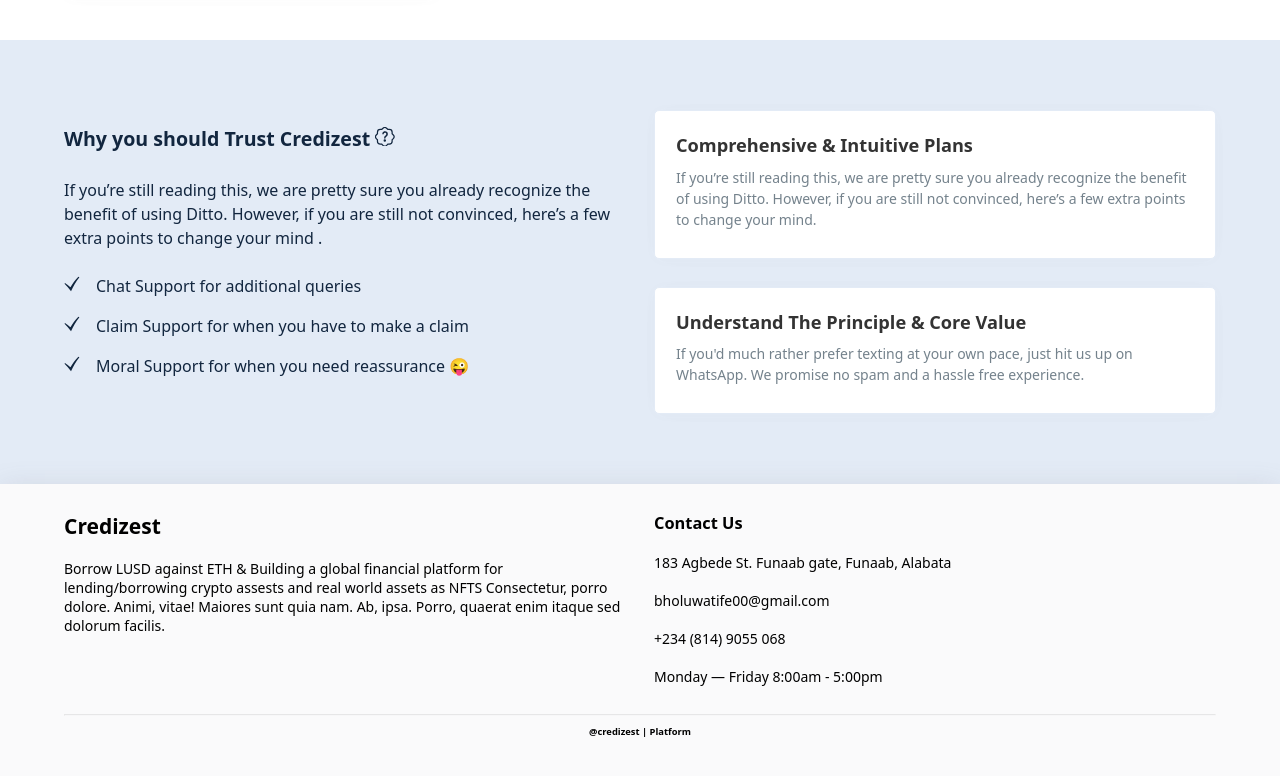
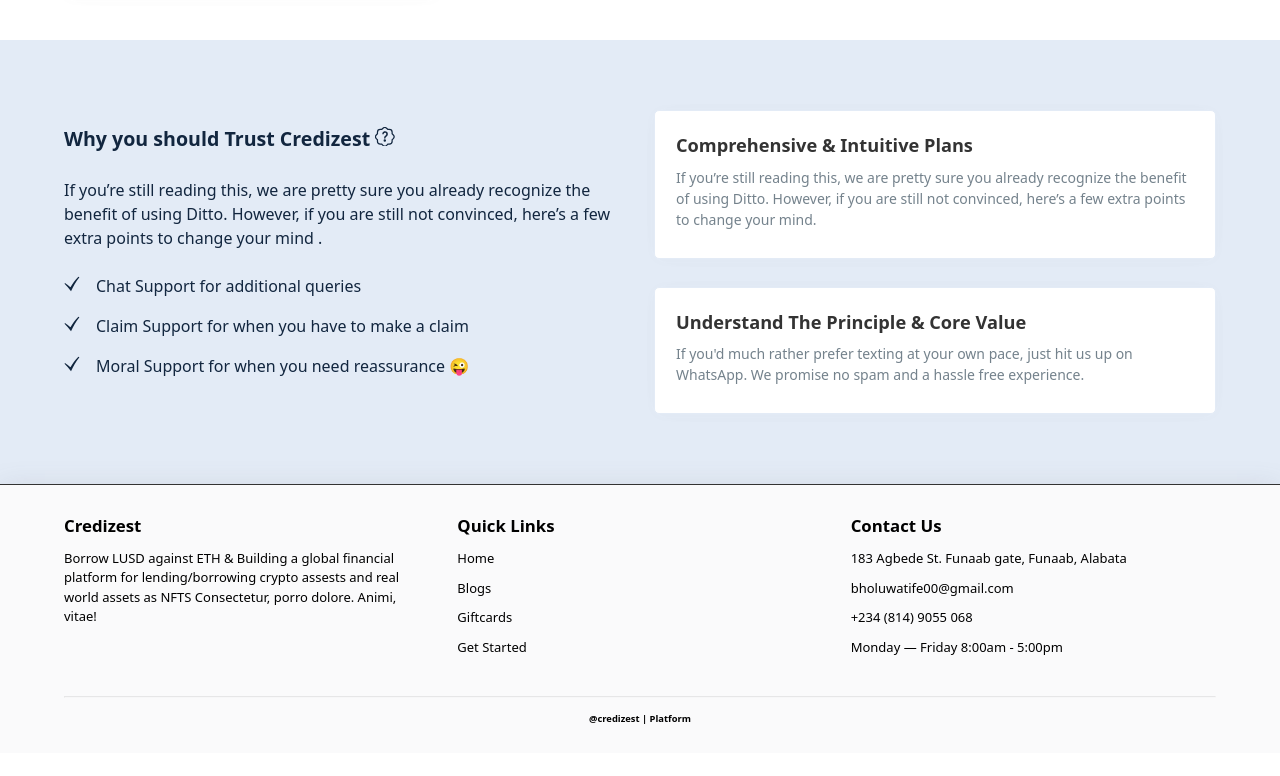
Before and after one commit to blyncnov/credizest, a Next.js app: page / in a window 1280 px wide. Shown: the part 1255-2031 px from the top of the page. After the commit the page ends 2008 px from the top, so only its background shows below. Built offline with nearby package versions, Linux system fonts and the light colour scheme.

Commit message:
Credizest Footer adj

```diff
--- a/Layout/Footer.jsx
+++ b/Layout/Footer.jsx
@@ -10,6 +10,7 @@
   Footer__Container,
   Footer__Section,
   Footer__Part,
+  Footer__Column,
 } from "../styles/Credizest/Layout/Footer";
 
 const Footer = () => {
@@ -19,44 +20,47 @@
         <Maximum__Width__Widget>
           <Footer__Section>
             <Footer__Part>
-              <div>
+              <Footer__Column>
                 <h2>
                   <span>Credizest</span>
                 </h2>
-                <br />
                 <p>
                   Borrow LUSD against ETH & Building a global financial platform
                   for lending/borrowing crypto assests and real world assets as
-                  NFTS Consectetur, porro dolore. Animi, vitae! Maiores sunt
-                  quia nam. Ab, ipsa. Porro, quaerat enim itaque sed dolorum
-                  facilis.
+                  NFTS Consectetur, porro dolore. Animi, vitae!
                 </p>
-                <br />
-              </div>
+              </Footer__Column>
               <Footer__Part>
-                <div>
+                <Footer__Column>
+                  <h3>
+                    <span>Quick Links</span>
+                  </h3>
+                  <li>Home</li>
+                  <li>Blogs</li>
+                  <li>Giftcards</li>
+                  <li>Get Started</li>
+                </Footer__Column>
+              </Footer__Part>
+              <Footer__Part>
+                <Footer__Column>
                   <h3>
                     <span>Contact Us</span>
                   </h3>
-                  <br />
                   <p color="#8892B0">
                     183 Agbede St. Funaab gate, Funaab, Alabata
                   </p>
-                  <br />
                   <p color="#8892B0">bholuwatife00@gmail.com</p>
-                  <br />
                   <li>+234 (814) 9055 068</li>
-                  <br />
                   <p color="#8892B0"> Monday — Friday 8:00am - 5:00pm</p>
-                </div>
+                </Footer__Column>
               </Footer__Part>
             </Footer__Part>
           </Footer__Section>
 
-          <hr style={{ color: "#ccc", opacity: ".2", margin: "2em 0 0 0 " }} />
-          <h6 style={{ textAlign: "center", margin: "1em 0" }}>
-            @credizest | Platform
-          </h6>
+          <hr
+            style={{ color: "#ccc", opacity: ".2", margin: "2em 0 1em 0 " }}
+          />
+          <h6 style={{ textAlign: "center" }}>@credizest | Platform</h6>
         </Maximum__Width__Widget>
       </Footer__Container>
     </>
--- a/styles/Credizest/Layout/Footer.js
+++ b/styles/Credizest/Layout/Footer.js
@@ -7,6 +7,7 @@
   box-shadow: rgba(100, 100, 111, 0.2) 0px 7px 29px 0px;
   color: black !important;
   padding: 2em 0;
+  border-top: 0.2px solid #333;
 `;
 
 export const Footer__Section = styled.div`
@@ -20,4 +21,26 @@
   gap: 2em;
 `;
 
+export const Footer__Column = styled.div`
+  width: auto;
+  position: relative;
+  line-height: 1.5;
+
+  h3,
+  h2 {
+    font-size: 1.2em;
+    font-weight: 600;
+  }
+
+  p,
+  li {
+    margin: 0.8em 0;
+    font-size: 13px;
+  }
+
+  li {
+    cursor: pointer;
+  }
+`;
+
 export default Footer__Container;
```
